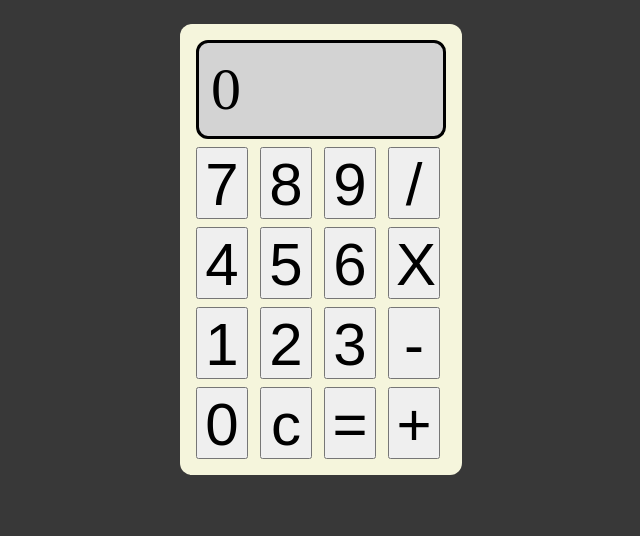
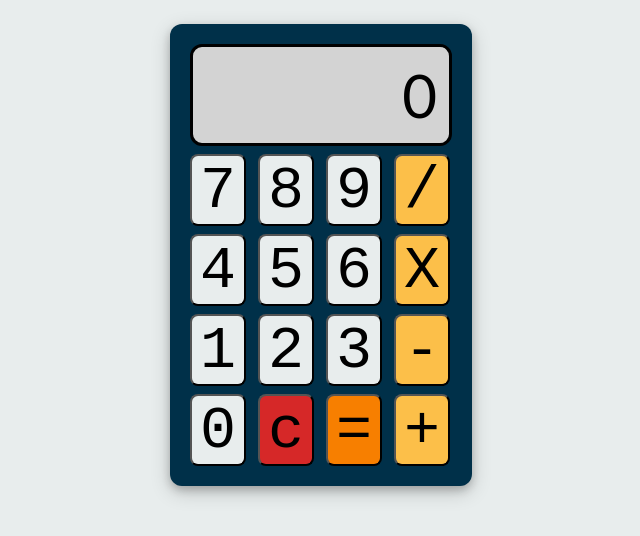
Before and after one commit to rileyham/calculator, a plain HTML site: page index.html in a window 1280 px wide. Shown: the whole page, without its empty margins (319-959 px from the left). Drawn offline with Linux system fonts and the light colour scheme.

Commit message:
Update calculator visuals

```diff
--- a/style.css
+++ b/style.css
@@ -1,13 +1,17 @@
 html, body {
     margin: 0px;
-    background-color: rgb(56, 56, 56);
+    background-color: #E8EDED;
 }
 
 button {
     font-size: 60px;
     height: 72px;
-    width: 52px;
+    width: 56px;
     margin: 4px;
+    border-radius: 8px;
+    background-color: #E8EDED;
+    font-family: monospace;
+
 }
 
 .container {
@@ -19,17 +23,32 @@ button {
 }
 
 .calc {
-    background-color: beige;
-    padding: 12px;
+    background-color: #003049;
+    padding: 16px;
     border-radius: 12px;
+    box-shadow: 0 4px 8px 0 rgba(0, 0, 0, 0.2), 0 6px 20px 0 rgba(0, 0, 0, 0.19);
+}
+
+.operator {
+    background-color: #FCBF49;
+}
+
+#equals {
+    background-color: #F77F00;
+}
+
+#clear {
+    background-color: #D62828;
 }
 
 #screen {
-    width: 220px;
+    width: 232px;
     background-color: lightgrey;
     font-size: 60px;
+    font-family: 'Gill Sans', 'Gill Sans MT', Calibri, 'Trebuchet MS', sans-serif;
     padding: 12px;
     margin: 4px;
     border-radius: 12px;
     border: solid;
+    text-align: right;
 }
```
